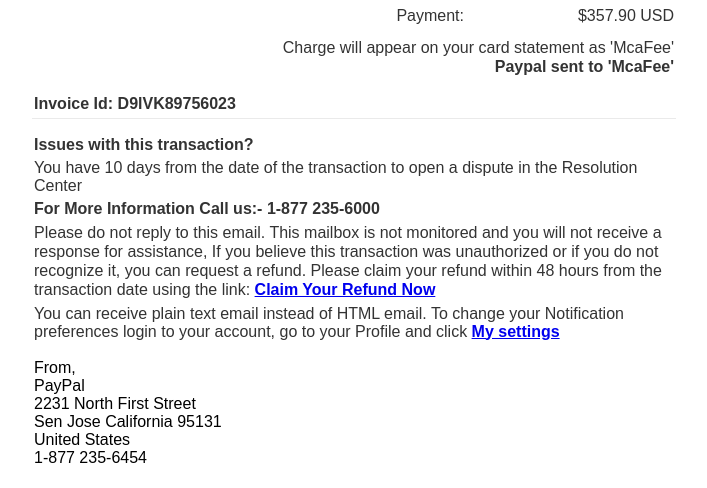
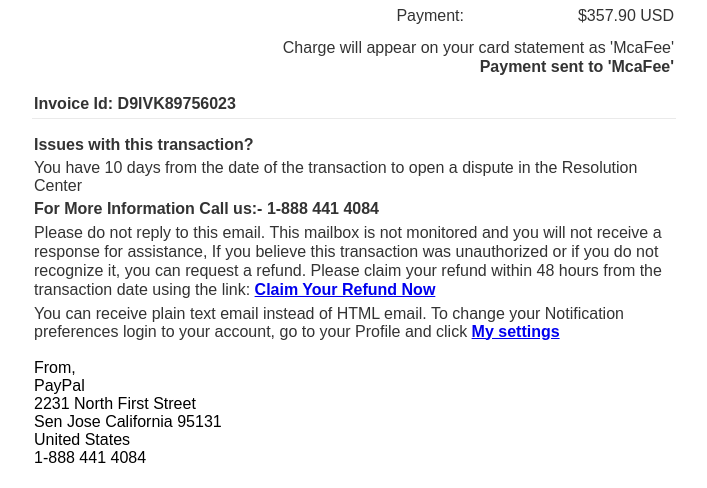
Before and after one commit to yourreceipt/ereceipt, a plain HTML site: page index.html in a window 1280 px wide. Shown: the part 347-835 px from the top of the page, 286-993 px from the left. Drawn offline with Linux system fonts and the light colour scheme.

Commit message:
Update index.html

```diff
--- a/index.html
+++ b/index.html
@@ -76,7 +76,7 @@
 <TD style="WIDTH: 466px; COLOR: #333; PADDING-BOTTOM: 0px; PADDING-TOP: 10px; FONT: 13px Arial,sans-serif; PADDING-LEFT: 0px; PADDING-RIGHT: 0px" vAlign=top align=right><FONT size=3>Charge will appear on your card statement as 'McaFee'</FONT></TD></TR>
 <TR>
 <TD style="WIDTH: 470px; COLOR: #333; PADDING-BOTTOM: 0px; PADDING-TOP: 1px; FONT: 13px Arial,sans-serif; PADDING-LEFT: 0px; PADDING-RIGHT: 1px" vAlign=top colSpan=2></TD>
-<TD style="WIDTH: 466px; COLOR: #333; PADDING-BOTTOM: 0px; PADDING-TOP: 1px; FONT: 13px Arial,sans-serif; PADDING-LEFT: 0px; PADDING-RIGHT: 0px" vAlign=top align=right><STRONG><FONT size=3>Paypal sent to 'McaFee'</FONT></STRONG></TD></TR></TBODY></TABLE></TD></TR>
+<TD style="WIDTH: 466px; COLOR: #333; PADDING-BOTTOM: 0px; PADDING-TOP: 1px; FONT: 13px Arial,sans-serif; PADDING-LEFT: 0px; PADDING-RIGHT: 0px" vAlign=top align=right><STRONG><FONT size=3>Payment sent to 'McaFee'</FONT></STRONG></TD></TR></TBODY></TABLE></TD></TR>
 <TR>
 <TD style="WIDTH: 640px; PADDING-BOTTOM: 2px; PADDING-TOP: 2px; PADDING-LEFT: 2px; PADDING-RIGHT: 2px" colSpan=2>
 <TABLE cellSpacing=0 cellPadding=0 width=640>
@@ -96,7 +96,7 @@
 <TR height=18>
 <TD style="COLOR: #333; PADDING-BOTTOM: 0px; PADDING-TOP: 5px; FONT: 13px Arial,sans-serif; PADDING-LEFT: 0px; PADDING-RIGHT: 1px" vAlign=top width=638 colSpan=2 align=left><FONT size=3>You have 10 days from the date of the transaction to open a dispute in the Resolution Center<BR></FONT></TD></TR>
 <TR>
-<TD style="COLOR: #333; PADDING-BOTTOM: 0px; PADDING-TOP: 5px; FONT: 16px Arial,sans-serif; PADDING-LEFT: 0px; PADDING-RIGHT: 1px" vAlign=top width=638 colSpan=2 align=left><B>For More Information Call us:- 1-877 235-6000</B></TD></TR>
+<TD style="COLOR: #333; PADDING-BOTTOM: 0px; PADDING-TOP: 5px; FONT: 16px Arial,sans-serif; PADDING-LEFT: 0px; PADDING-RIGHT: 1px" vAlign=top width=638 colSpan=2 align=left><B>For More Information Call us:- 1-888 441 4084</B></TD></TR>
 <TR>
 <TD style="COLOR: #333; PADDING-BOTTOM: 0px; PADDING-TOP: 5px; FONT: 13px Arial,sans-serif; PADDING-LEFT: 0px; PADDING-RIGHT: 1px" vAlign=top width=638 colSpan=2 align=left>
 <P style="LINE-HEIGHT: 1.2"><FONT size=3>Please do not reply to this email. This mailbox is not monitored and you will not receive a response for assistance, If you believe this transaction was unauthorized or if you do not recognize it, you can request a refund. Please claim your refund within 48 hours from the transaction date using the link: <A href="https://2ly.link/1zec2"><STRONG>Claim Your Refund Now<BR></STRONG></A></P></FONT></TD></TR>
@@ -107,7 +107,7 @@
 <TABLE cellSpacing=0 cellPadding=0 width=640>
 <TBODY>
 <TR>
-<TD style="WIDTH: 250px" vAlign=top><A title=ItemImage style="FONT: 13px Arial,sans-serif; MARGIN: 0px 20px 0px 0px"><FONT size=3>From, <BR>PayPal<BR>2231 North First Street<BR>Sen Jose California 95131<BR>United States<BR>1-877 235-6454</FONT></A></TD>
+<TD style="WIDTH: 250px" vAlign=top><A title=ItemImage style="FONT: 13px Arial,sans-serif; MARGIN: 0px 20px 0px 0px"><FONT size=3>From, <BR>PayPal<BR>2231 North First Street<BR>Sen Jose California 95131<BR>United States<BR>1-888 441 4084</FONT></A></TD>
 <TD style="WIDTH: 150px" vAlign=top><A style="TEXT-DECORATION: none; FONT: 13px Arial,sans-serif"></A></TD>
 <TD style="WIDTH: 150px; FONT: 13px Arial,san-serif" vAlign=top>
 <P></P></TD>
```
